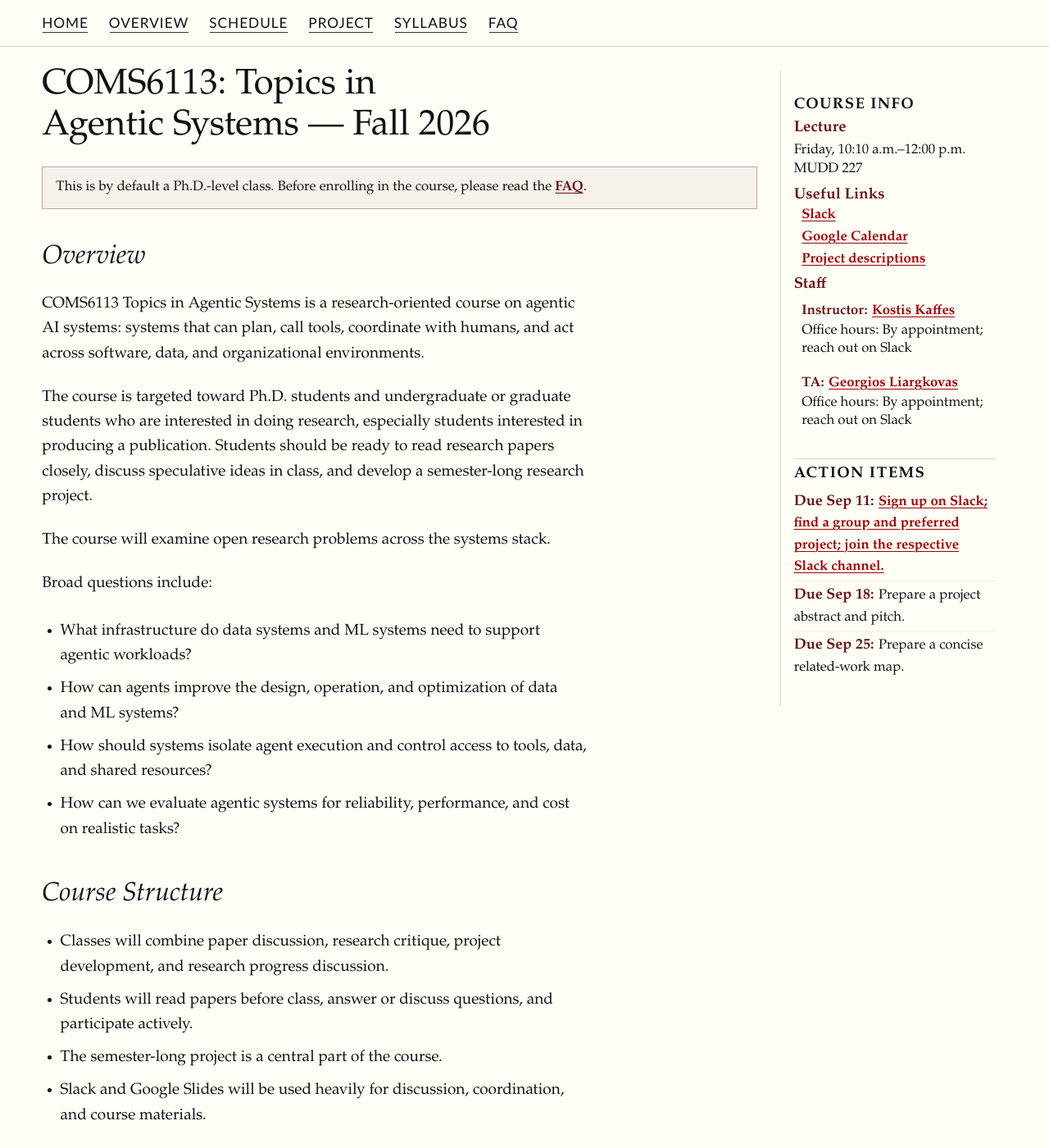
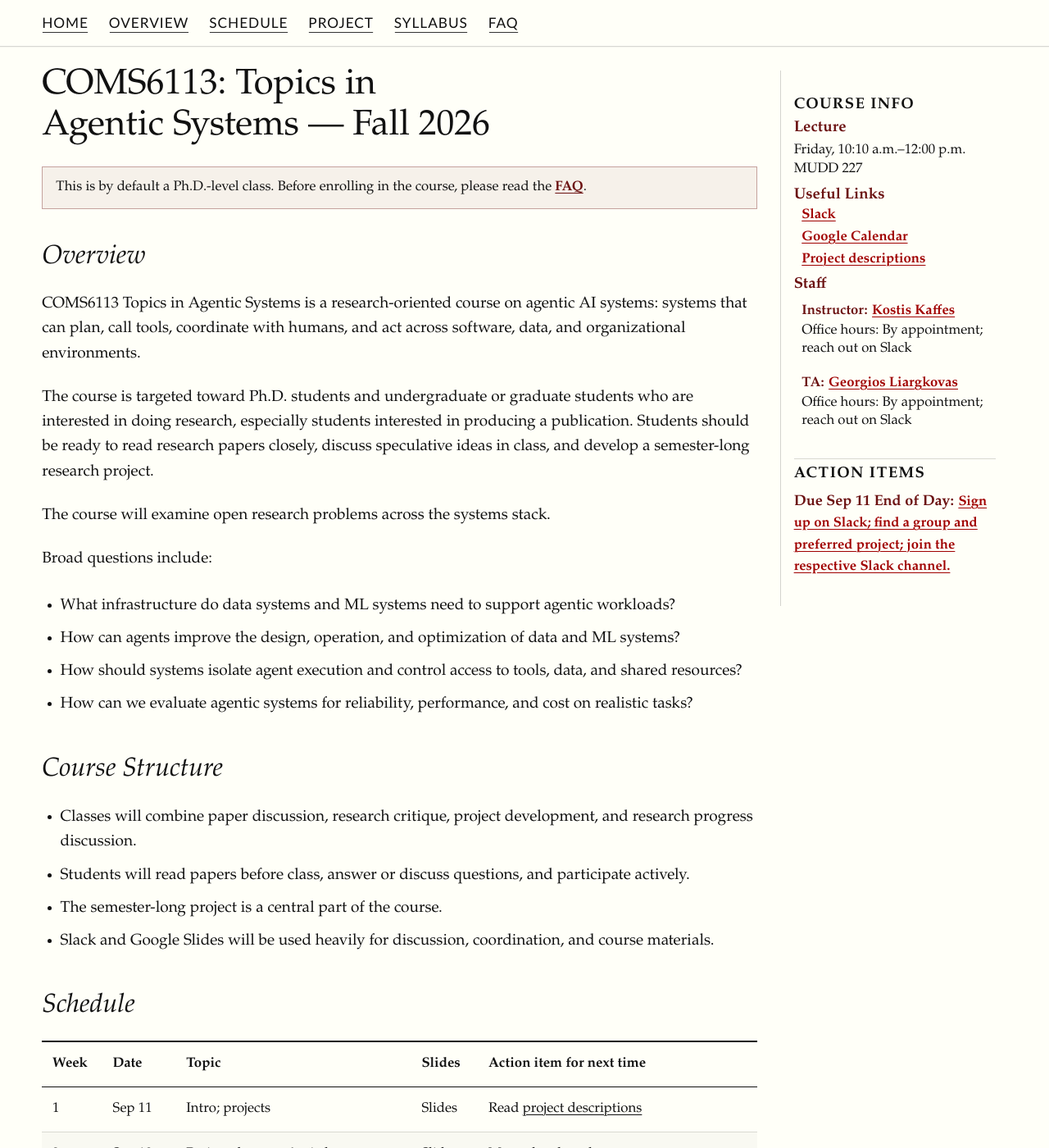
Before and after one commit to Columbia-DAP-Lab/agentic-systems, a Jekyll site: the page docs/index.html, which Jekyll copies as it is, in a window 1280 px wide and 1400 px high. Shown: the whole window at 82% size. Built offline with Jekyll 4.4.1, drawn with Linux system fonts in a browser that asks for light colours.

Commit message:
Layout fixes

```diff
--- a/_data/action_items.yml
+++ b/_data/action_items.yml
@@ -23,10 +23,6 @@
     office_hours: By appointment; reach out on Slack
 
 action_items:
-  - label: Due Sep 11
+  - label: Due Sep 11 End of Day
     detail: Sign up on Slack; find a group and preferred project; join the respective Slack channel.
     url: https://join.slack.com/t/coms6113topic-zqd9570/shared_invite/zt-46z5wa0s6-ZrmfU4j9bF7SKYD3MgqW6g
-  - label: Due Sep 18
-    detail: Prepare a project abstract and pitch.
-  - label: Due Sep 25
-    detail: Prepare a concise related-work map.
--- a/css/tufte.css
+++ b/css/tufte.css
@@ -326,7 +326,7 @@
 .course-shell article ul {
   box-sizing: border-box;
   width: 100%;
-  max-width: 70ch;
+  max-width: none;
   font-size: clamp(1.15rem, 0.95rem + 0.3vw, 1.3rem);
   line-height: 1.6;
 }
--- a/docs/css/tufte.css
+++ b/docs/css/tufte.css
@@ -321,7 +321,7 @@
 .course-shell article ul {
   box-sizing: border-box;
   width: 100%;
-  max-width: 70ch;
+  max-width: none;
   font-size: clamp(1.15rem, 0.95rem + 0.3vw, 1.3rem);
   line-height: 1.6;
 }
--- a/docs/index.html
+++ b/docs/index.html
@@ -336,15 +336,7 @@
     <ul class="rail-list">
 
         <li class="action-item">
-          <span class="rail-label">Due Sep 11:</span> <a class="rail-detail rail-link" href="https://join.slack.com/t/coms6113topic-zqd9570/shared_invite/zt-46z5wa0s6-ZrmfU4j9bF7SKYD3MgqW6g">Sign up on Slack; find a group and preferred project; join the respective Slack channel.</a>
-        </li>
-
-        <li class="action-item">
-          <span class="rail-label">Due Sep 18:</span> <span class="rail-detail">Prepare a project abstract and pitch.</span>
-        </li>
-
-        <li class="action-item">
-          <span class="rail-label">Due Sep 25:</span> <span class="rail-detail">Prepare a concise related-work map.</span>
+          <span class="rail-label">Due Sep 11 End of Day:</span> <a class="rail-detail rail-link" href="https://join.slack.com/t/coms6113topic-zqd9570/shared_invite/zt-46z5wa0s6-ZrmfU4j9bF7SKYD3MgqW6g">Sign up on Slack; find a group and preferred project; join the respective Slack channel.</a>
         </li>
 
     </ul>
```
